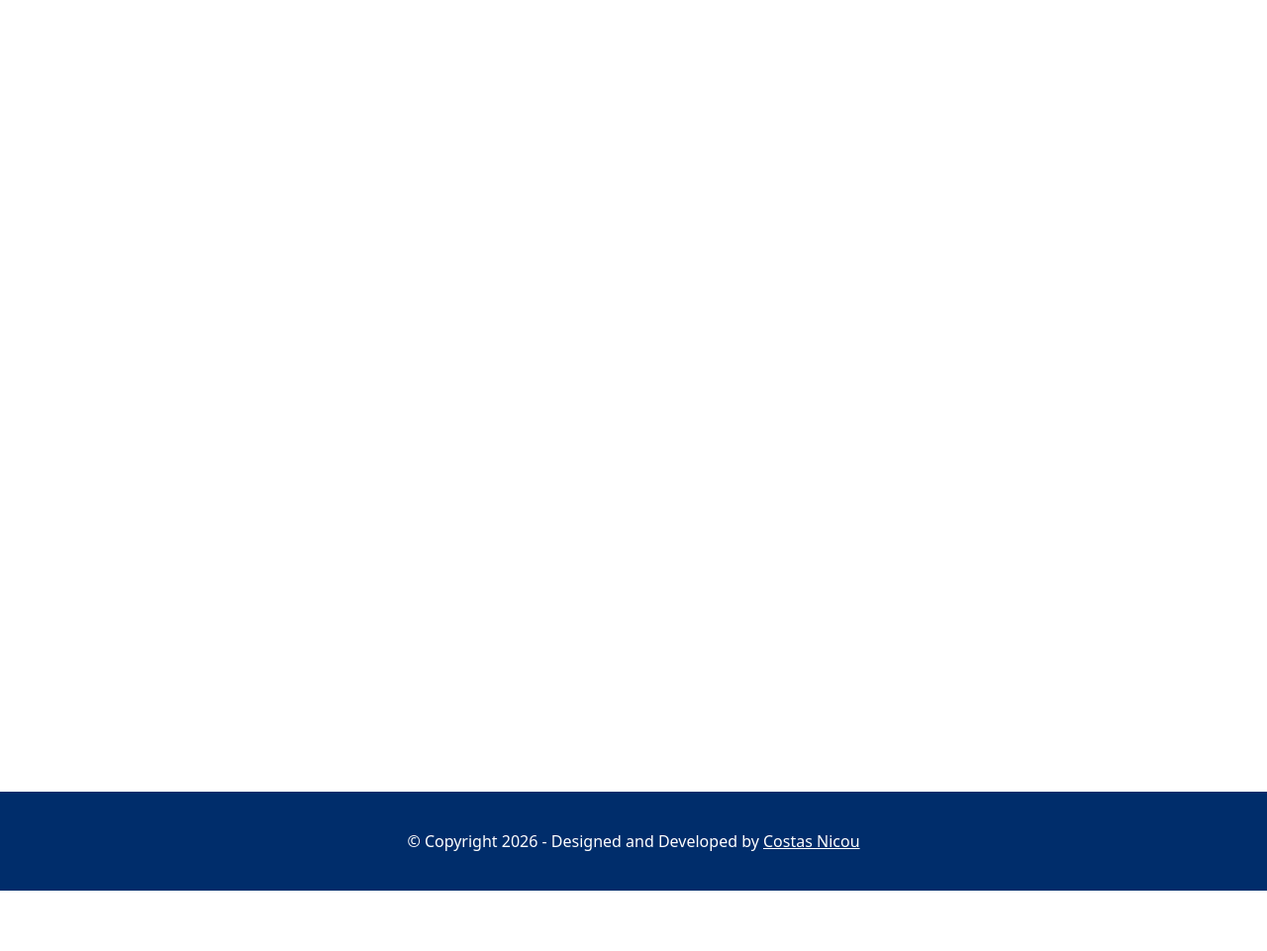
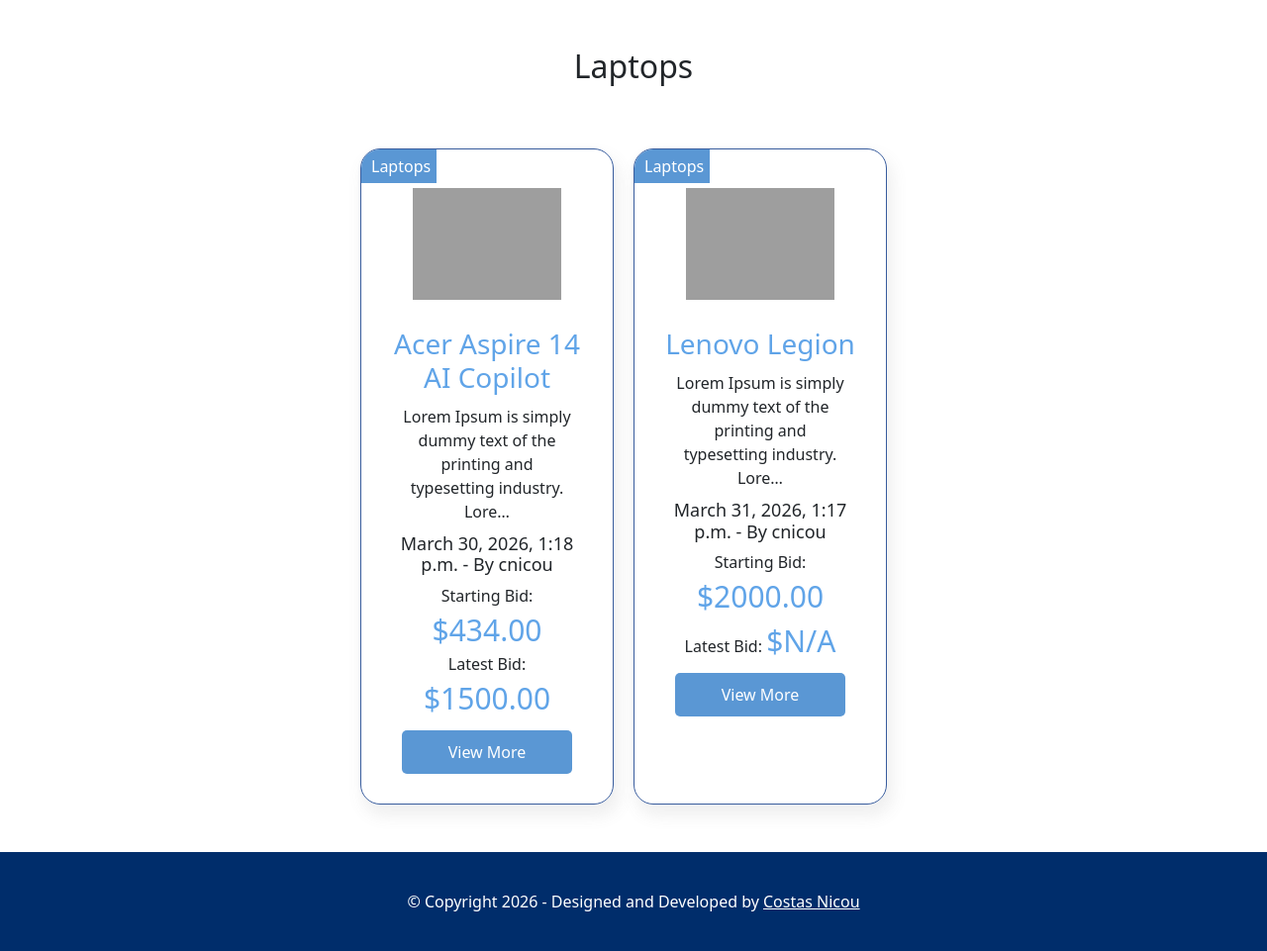
Before and after one commit to costasnicou/commerce, a Django app: a page that uses auctions/templates/auctions/layout.html in a window 1280 px wide. Shown: the part 126-1087 px from the top of the page at 99% size. Before the commit the page ends 1026 px from the top, so only its background shows below. Run offline with Django 3.2, Linux system fonts and the light colour scheme; data comes from the database, SQL or seed files in the repository; both versions use the stored data as it was after the commit; grey boxes are pictures that could not be loaded.

Commit message:
categories&single-category

```diff
--- a/auctions/static/auctions/css/categories.css
+++ b/auctions/static/auctions/css/categories.css
@@ -15,10 +15,11 @@
     text-align: center;
 }
 .categories-flex{
-    width: 100%;
+    width: 70%;
     margin: 0 auto;
     display: flex;
     justify-content: center;
+    flex-wrap: wrap;
 }
 .categories-flex a{
     text-decoration: none;
--- /dev/null
+++ b/auctions/static/auctions/css/category.css
@@ -0,0 +1,4 @@
+.single-category-main{
+    margin-top: 126px;
+    min-height: 800px;
+}
--- a/auctions/templates/auctions/categories.html
+++ b/auctions/templates/auctions/categories.html
@@ -21,6 +21,8 @@
                     </a>
 
 
+
+
                  {% endfor %}
 
             </div>
--- a/auctions/templates/auctions/category.html
+++ b/auctions/templates/auctions/category.html
@@ -1,13 +1,35 @@
 {% extends "auctions/layout.html" %}
 
 {% block main %}
-    <main class="categories-main">
+    <main class="single-category-main">
 
-        <div class="categories-wraper">
+        <div class="single-category-main-wraper pt-5 pb-5">
+            <h2 style="text-align: center;">{{category.name}}</h2>
+
+            <div class="pt-2 d-flex flex-row justify-content-center flex-wrap">
+                {% for listing in listings %}
+                    <div class="listing-hm mt-5 mr-5">
+                        <p class="cat">{{listing.category.name}}</p>
+                        <img src="{{listing.imgurl}}" alt="">
+                        <h3>{{listing.title}}</h3>
+                        <p>{{listing.description | truncatechars:80}}</p>
+                        <h4>{{listing.created}} - By {{listing.user.username}}</h4>
+                        <p class="price-p" >Starting Bid: <span class="price">${{listing.starting_price}}</span> </p>
+                        <p class="price-p">Latest Bid: <span class="price">${{listing.latest_bid}} </span></p>
+                        <a href="{% url 'listing' listing.title %}" class="view-more">View More</a>
+
+                    </div>
+
+                    {% empty %}
+                        <p style="text-align: center;">No listings found in {{category.name}} category.</p>
+
+                {% endfor %}
+
+            </div>
 
         </div>
 
-        </ul>
+
 
     </main>
 
--- a/auctions/templates/auctions/index.html
+++ b/auctions/templates/auctions/index.html
@@ -32,9 +32,6 @@
 
             </div>
 
-            <ul>
-
-            </ul>
         </div>
 
     </main>
--- a/auctions/templates/auctions/layout.html
+++ b/auctions/templates/auctions/layout.html
@@ -12,6 +12,7 @@
         <link href="{% static 'auctions/css/register.css' %}" rel="stylesheet">
         <link href="{% static 'auctions/css/loginregister.css' %}" rel="stylesheet">
         <link href="{% static 'auctions/css/categories.css' %}" rel="stylesheet">
+        <link href="{% static 'auctions/css/category.css' %}" rel="stylesheet">
     </head>
     <body>
         <header class="fixed-top">
--- a/auctions/views.py
+++ b/auctions/views.py
@@ -9,19 +9,24 @@ from .models import User
 from .models import ListingCategories, Listings, ListingComments, ListingBids, WhatchList
 from django.contrib import messages
 
+
+def getLatestBid(query):
+
+    for qr in query:
+        latest_bid = qr.listing_bids.order_by('-bid').first()
+
+        if latest_bid is not None:
+            qr.latest_bid = latest_bid.bid
+        else:
+           qr.latest_bid = "N/A"
+
+    return query
+
 # Active Listings index page
 def index(request):
 
     activeListings = Listings.objects.filter(status="T")
-    for activeListing in activeListings:
-        latest_bid = activeListing.listing_bids.order_by('-id').first()
-
-        if latest_bid:
-            activeListing.latest_bid = latest_bid.bid
-        else:
-            activeListing.latest_bid = "N/A"
-
-
+    activeListings = getLatestBid(activeListings)
     return render(request, "auctions/index.html",{
         "activeListings":activeListings,
     })
@@ -192,7 +197,10 @@ def categories(request):
 def category(request,catname):
     categories = ListingCategories.objects.all()
     category = categories.get(name=catname)
-    listings = category.category_listings.all()
+
+    listings = Listings.objects.filter(category=category)
+    listings = getLatestBid(listings)
+
     return render(request, "auctions/category.html",{
         "category": category,
         "listings": listings,
@@ -201,6 +209,7 @@ def category(request,catname):
 @login_required
 def watchlist(request):
     watchlist_items = WhatchList.objects.filter(user=request.user)
+
     for watchlist_item in watchlist_items:
         latest_bid = watchlist_item.listing.listing_bids.order_by('-id').first()
 
@@ -209,11 +218,7 @@ def watchlist(request):
         else:
             watchlist_item.latest_bid = "N/A"
 
-    # listings = Listings.objects.all()
-    # latest_bid =""
-    # listingbids = listings.listing_bids.all()
-    # if listingbids:
-    #     latest_bid = listingbids.order_by('-bid').first().bid
+
 
     return render(request, "auctions/watchlist.html",{
         "watchlist_items": watchlist_items,
```
Also changed, not shown: db.sqlite3.
